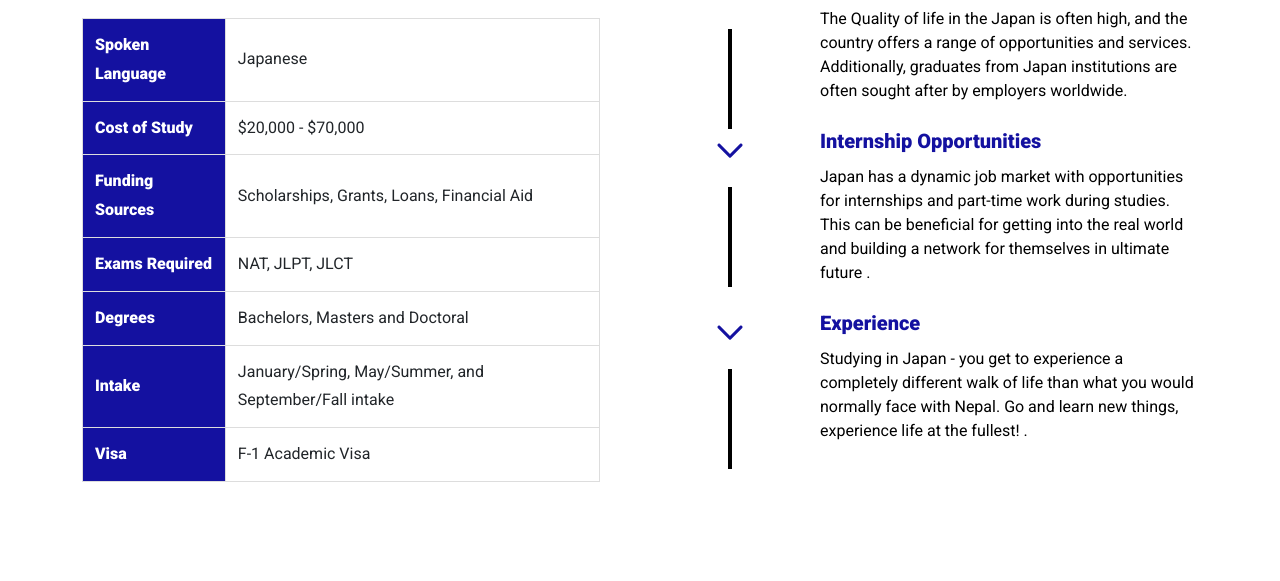
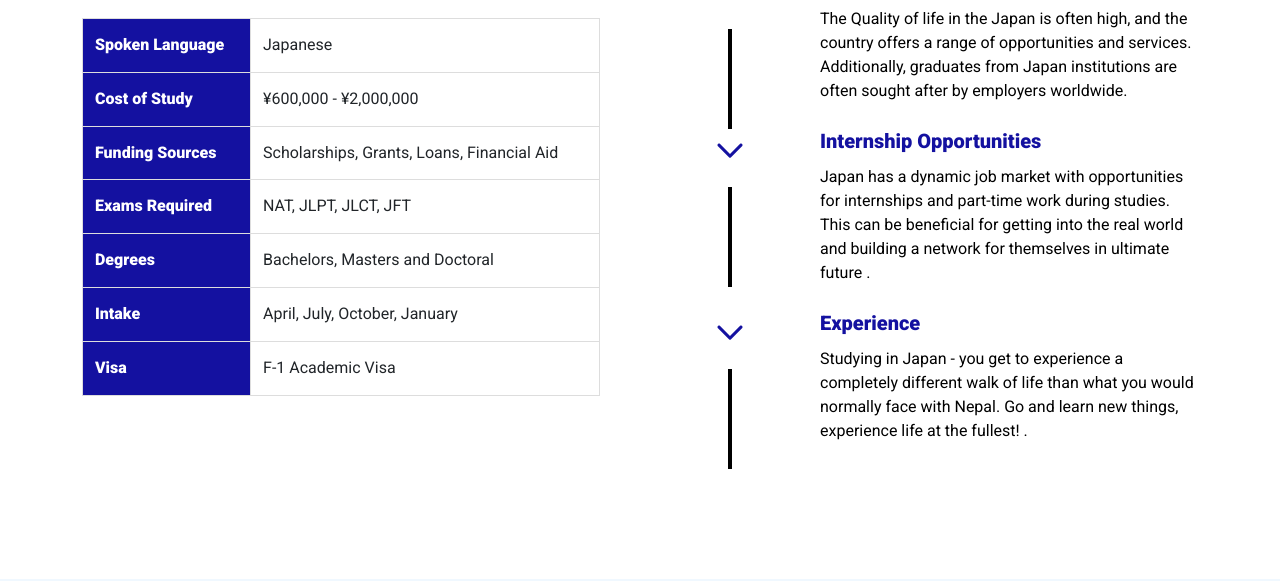
Before and after one commit to AntariksShya/Sumida, a website: page japan.html in a window 1280 px wide. Shown: the part 853-1434 px from the top of the page. Drawn offline with nearby package versions, Linux system fonts and the light colour scheme; a web font is replaced by a local one.

```diff
--- a/japan.html
+++ b/japan.html
@@ -153,7 +153,7 @@
           </tr>
           <tr>
             <th>Cost of Study</th>
-            <td>$20,000 - $70,000</td>
+            <td>¥600,000 - ¥2,000,000</td>
           </tr>
           <tr>
             <th>Funding Sources</th>
@@ -161,7 +161,7 @@
           </tr>
           <tr>
             <th>Exams Required</th>
-            <td>NAT, JLPT, JLCT</td>
+            <td>NAT, JLPT, JLCT, JFT</td>
           </tr>
           <tr>
             <th>Degrees</th>
@@ -169,7 +169,7 @@
           </tr>
           <tr>
             <th>Intake</th>
-            <td>January/Spring, May/Summer, and September/Fall intake</td>
+            <td>April, July, October, January</td>
           </tr>
           <tr>
             <th>Visa</th>
```
